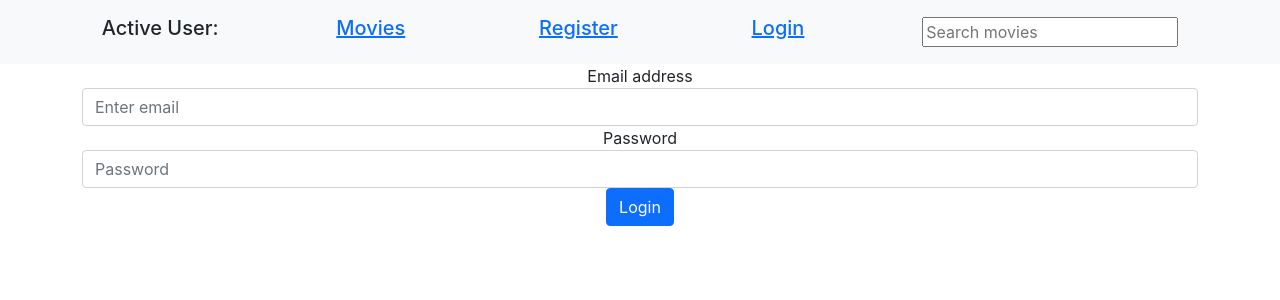
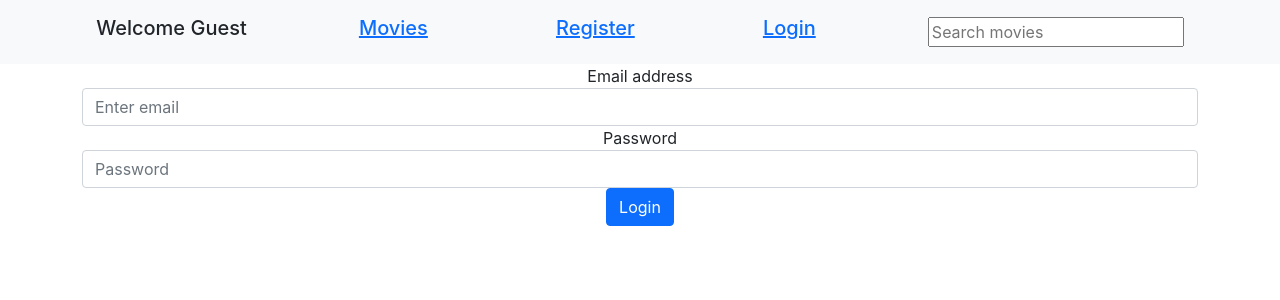
Before and after one commit to Dalibor989/movies-app, a React (Create React App) app: page /login in a window 1280 px wide. Shown: the top 300 px of the page. Built offline with nearby package versions, Linux system fonts and the light colour scheme; no server answers.

Commit message:
small corrections.

```diff
--- a/src/components/NavBar.js
+++ b/src/components/NavBar.js
@@ -15,7 +15,7 @@ function NavBar() {
 
   return (
     <nav className="navbar navbar-expand-lg navbar-light bg-light" style={{display: 'flex', justifyContent: 'space-evenly'}}>
-      <h5>Active User: {activeUser && activeUser.name}</h5>
+      {isAuthenticated ? <h5>Active User: {activeUser && activeUser.name}</h5> : <h5>Welcome Guest</h5>}
       <h5 className="nav-link"><Link to="/movies">Movies</Link></h5>
       {isAuthenticated && (
       <h5 className="nav-link"><Link to="/add">Add Movies</Link></h5>
--- a/src/containers/AddMovie.js
+++ b/src/containers/AddMovie.js
@@ -1,10 +1,12 @@
 import { useState } from "react";
 import { useDispatch } from "react-redux";
+import { useHistory } from "react-router";
 import { addMovie } from "../store/movies/slice";
 
 
 function AddMovie() {
   const dispatch = useDispatch();
+  const history = useHistory();
 
   const [newMovie, setNewMovie] = useState({
     'title': '',
@@ -28,6 +30,8 @@ function AddMovie() {
       'release_date': '',
       'genre': '',
     });
+
+    history.push('/movies');
   }
 
   const handleTitleChange = (e) => {
--- a/src/containers/AppMovies.js
+++ b/src/containers/AppMovies.js
@@ -24,7 +24,7 @@ function AppMovies() {
     dispatch(getMovies());
   }, []);
 
-  function sortBy(criteria) {
+  const sortBy = (criteria) => {
     setSortCriteria(criteria);
 
     if(criteria == sortCriteria) {
```
